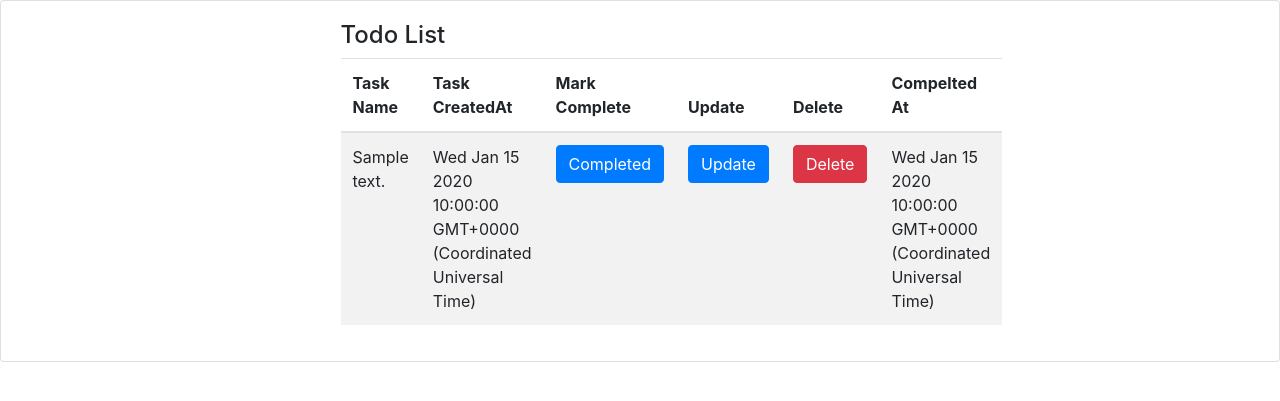
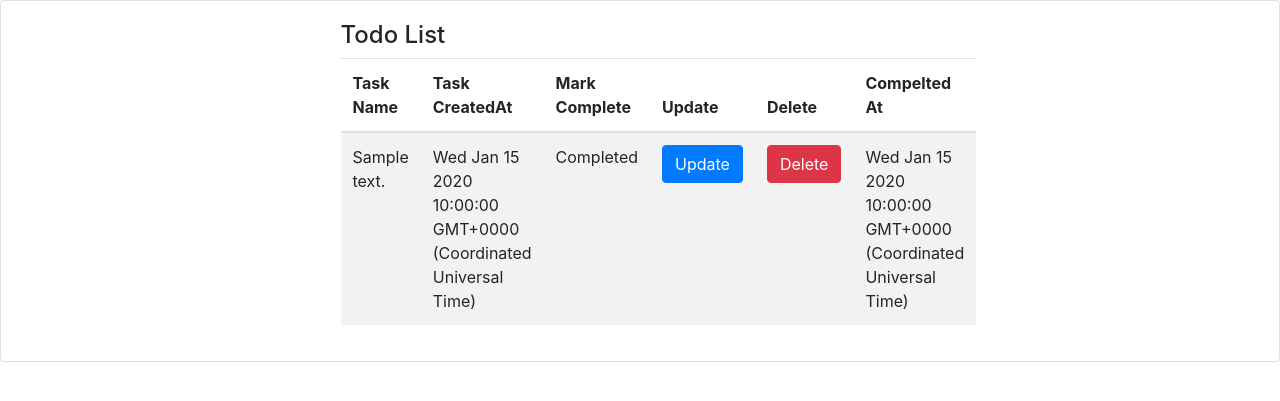
Before and after one commit to 13vikash01/To-do-using-node, a Node server app: page /todo in a window 1280 px wide. Shown: the part 56-457 px from the top of the page. Run offline with Node 20, Linux system fonts and the light colour scheme; tables that the repository leaves empty hold one stand-in row (values such as "Sample post"); some libraries are stand-ins or nearby versions.

Commit message:
some UI changes

```diff
--- a/views/index.ejs
+++ b/views/index.ejs
@@ -32,7 +32,7 @@
                             <button class="btn btn-danger">Complete the task</button>
                         </form></td>
                         <%}else {%>
-                            <td><a class="btn btn-primary" href="#">Completed</a></td>
+                            <td>Completed</td>
                             <%}%>
                          <td><a class="btn btn-primary" href="/todo/edit/<%= todo._id%>">Update</a></td>
                        <td>
--- a/views/partials/header.ejs
+++ b/views/partials/header.ejs
@@ -2,7 +2,7 @@
 <html>
 
 <head>
-    <title>Twitter_clone</title>
+    <title>To-do-List</title>
     <link rel="stylesheet" href="https://stackpath.bootstrapcdn.com/bootstrap/4.5.0/css/bootstrap.min.css"
     integrity="sha384-9aIt2nRpC12Uk9gS9baDl411NQApFmC26EwAOH8WgZl5MYYxFfc+NcPb1dKGj7Sk" crossorigin="anonymous">
 </head>
```
